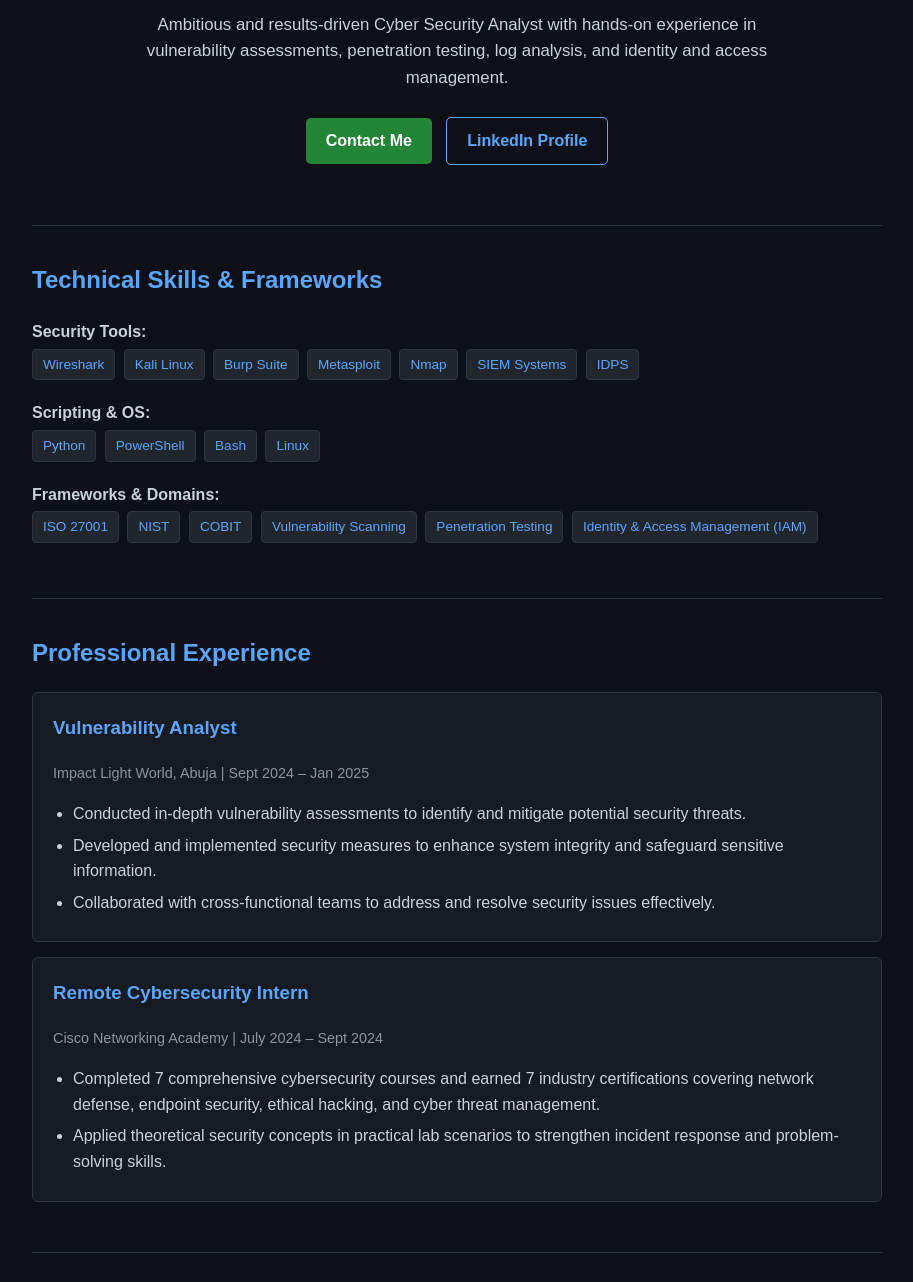
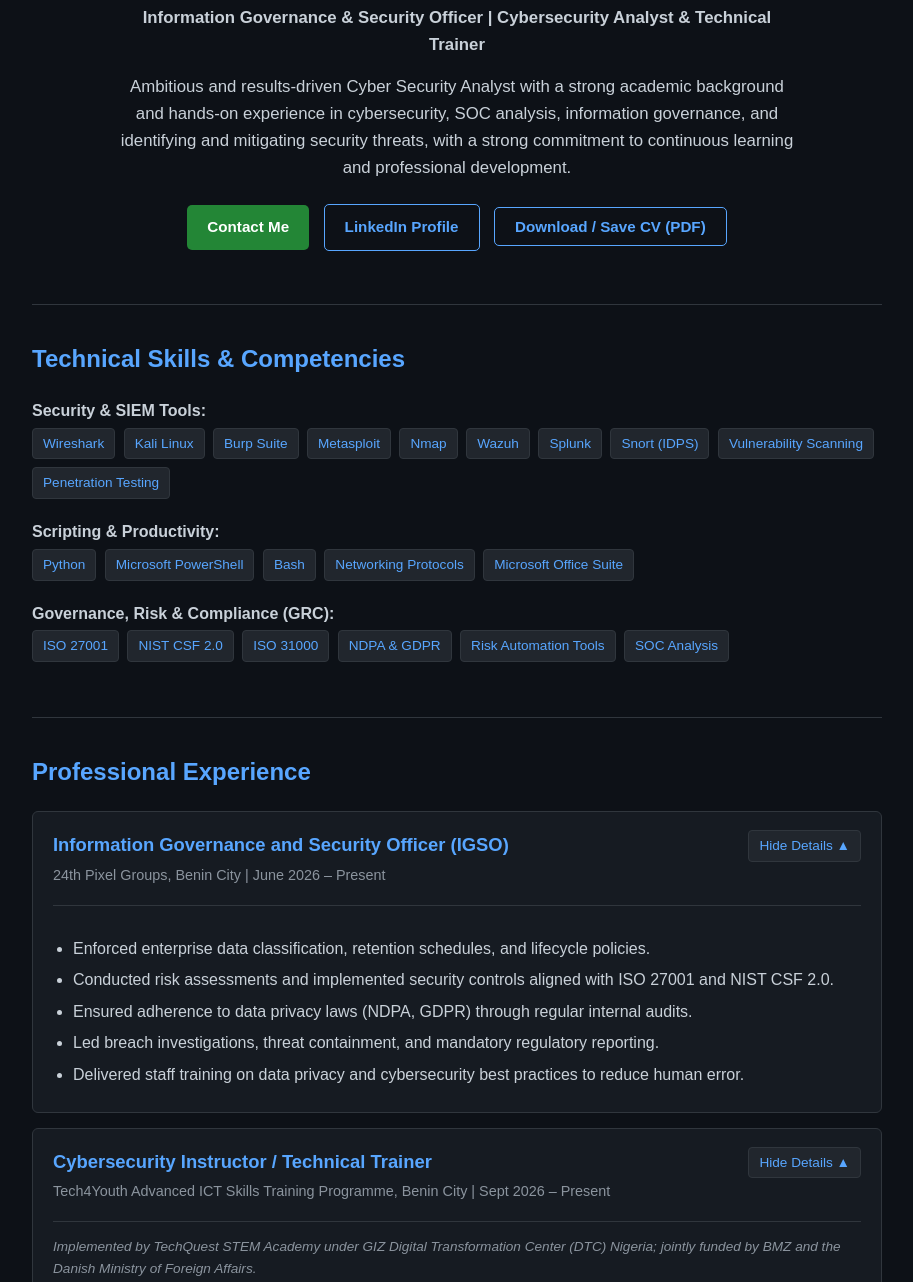
Before and after one commit to RichSticks/riches.github.io, a plain HTML site: page index.html in a window 1280 px wide. Shown: the part 193-1475 px from the top of the page, without its empty margins (183-1096 px from the left). Drawn offline with Linux system fonts and the light colour scheme.

Commit message:
Update index.html

```diff
--- a/index.html
+++ b/index.html
@@ -3,132 +3,196 @@
 <head>
     <meta charset="UTF-8">
     <meta name="viewport" content="width=device-width, initial-scale=1.0">
-    <title>Aigbiremhon Riches Ighodalo | Cybersecurity Analyst</title>
+    <title>Aigbiremhon Riches Ighodalo | Cybersecurity Analyst &amp; IGSO</title>
     <style>
+        html { scroll-behavior: smooth; }
         body { font-family: Arial, sans-serif; background-color: #0d1117; color: #c9d1d9; margin: 0; padding: 0; line-height: 1.6; }
-        .container { max-width: 850px; margin: 0 auto; padding: 40px 20px; }
+
+        /* Top Navigation Bar */
+        nav {
+            position: sticky;
+            top: 0;
+            background: rgba(13, 17, 23, 0.95);
+            backdrop-filter: blur(6px);
+            border-bottom: 1px solid #30363d;
+            z-index: 1000;
+            padding: 12px 20px;
+        }
+        .nav-container {
+            max-width: 850px;
+            margin: 0 auto;
+            display: flex;
+            justify-content: space-between;
+            align-items: center;
+            flex-wrap: wrap;
+            gap: 10px;
+        }
+        .nav-brand { color: #f0f6fc; font-weight: bold; font-size: 1rem; text-decoration: none; }
+        .nav-links { display: flex; gap: 18px; flex-wrap: wrap; }
+        .nav-links a { color: #c9d1d9; font-size: 0.9rem; text-decoration: none; transition: color 0.2s; }
+        .nav-links a:hover { color: #58a6ff; text-decoration: none; }
+
+        .container { max-width: 850px; margin: 0 auto; padding: 30px 20px 50px; }
         h1, h2, h3 { color: #58a6ff; margin-top: 0; }
-        .hero { text-align: center; padding: 50px 0; border-bottom: 1px solid #30363d; }
-        .hero p { max-width: 650px; margin: 15px auto; font-size: 1.05rem; }
-        .btn { display: inline-block; background: #238636; color: #ffffff; padding: 10px 20px; text-decoration: none; border-radius: 5px; margin: 10px 5px; font-weight: bold; }
+
+        /* Hero Section */
+        .hero { text-align: center; padding: 45px 0; border-bottom: 1px solid #30363d; }
+        .hero p { max-width: 680px; margin: 15px auto; font-size: 1.05rem; }
+        .btn { display: inline-block; background: #238636; color: #ffffff; padding: 10px 20px; text-decoration: none; border-radius: 5px; margin: 8px 5px; font-weight: bold; border: none; cursor: pointer; font-size: 0.95rem; }
+        .btn:hover { background: #2ea043; text-decoration: none; }
         .btn-outline { background: transparent; border: 1px solid #58a6ff; color: #58a6ff; }
-        .section { padding: 35px 0; border-bottom: 1px solid #30363d; }
-        .card { background: #161b22; padding: 20px; border-radius: 6px; margin-bottom: 15px; border: 1px solid #30363d; }
-        .meta { color: #8b949e; font-size: 0.9rem; margin-bottom: 10px; }
+        .btn-outline:hover { background: rgba(88, 166, 255, 0.1); }
+
+        .section { padding: 35px 0; border-bottom: 1px solid #30363d; scroll-margin-top: 55px; }
+
+        /* Collapsible Cards */
+        details.card {
+            background: #161b22;
+            padding: 18px 20px;
+            border-radius: 6px;
+            margin-bottom: 15px;
+            border: 1px solid #30363d;
+            transition: border-color 0.2s;
+        }
+        details.card:hover { border-color: #58a6ff; }
+        details.card summary {
+            list-style: none;
+            cursor: pointer;
+            display: flex;
+            justify-content: space-between;
+            align-items: flex-start;
+            gap: 15px;
+        }
+        details.card summary::-webkit-details-marker { display: none; }
+        .card-header h3 { margin-bottom: 4px; font-size: 1.15rem; }
+        .toggle-icon {
+            color: #58a6ff;
+            font-size: 0.85rem;
+            background: #21262d;
+            padding: 4px 10px;
+            border-radius: 4px;
+            border: 1px solid #30363d;
+            white-space: nowrap;
+            user-select: none;
+        }
+        details[open] .toggle-icon::after { content: "Hide Details ▲"; }
+        details:not([open]) .toggle-icon::after { content: "View Details ▼"; }
+        .card-body { margin-top: 14px; padding-top: 14px; border-top: 1px solid #30363d; }
+
+        .static-card { background: #161b22; padding: 20px; border-radius: 6px; margin-bottom: 15px; border: 1px solid #30363d; }
+        .meta { color: #8b949e; font-size: 0.9rem; margin-bottom: 4px; }
+        .sub-meta { color: #8b949e; font-size: 0.85rem; font-style: italic; margin-bottom: 10px; }
         ul { padding-left: 20px; margin-bottom: 0; }
         li { margin-bottom: 6px; }
         .tag { display: inline-block; background: #21262d; color: #58a6ff; padding: 4px 10px; border-radius: 4px; font-size: 0.85rem; margin: 4px 4px 4px 0; border: 1px solid #30363d; }
         a { color: #58a6ff; text-decoration: none; }
         a:hover { text-decoration: underline; }
+
+        /* Clean Print/PDF Styling */
+        @media print {
+            nav, .hero-buttons, .toggle-icon { display: none !important; }
+            body { background: #ffffff; color: #000000; }
+            .container { max-width: 100%; padding: 0; }
+            h1, h2, h3, a { color: #000000 !important; }
+            details.card, .static-card { background: #ffffff; border: 1px solid #cccccc; page-break-inside: avoid; }
+            .tag { background: #f0f0f0; color: #000000; border: 1px solid #cccccc; }
+            .meta, .sub-meta { color: #444444; }
+        }
     </style>
 </head>
 <body>
+
+    <!-- Top Navigation Bar -->
+    <nav>
+        <div class="nav-container">
+            <a href="#" class="nav-brand">Aigbiremhon Riches Ighodalo</a>
+            <div class="nav-links">
+                <a href="#skills">Skills</a>
+                <a href="#experience">Experience</a>
+                <a href="#projects">Projects</a>
+                <a href="#certifications">Certifications</a>
+                <a href="#contact">Contact</a>
+            </div>
+        </div>
+    </nav>
+
     <div class="container">
+        <!-- Hero Section -->
         <div class="hero">
             <h1>Aigbiremhon Riches Ighodalo</h1>
-            <p><strong>Cybersecurity Analyst | Vulnerability Assessment | Network Defense &amp; IAM</strong></p>
-            <p>Ambitious and results-driven Cyber Security Analyst with hands-on experience in vulnerability assessments, penetration testing, log analysis, and identity and access management.</p>
-            <div>
+            <p><strong>Information Governance &amp; Security Officer | Cybersecurity Analyst &amp; Technical Trainer</strong></p>
+            <p>Ambitious and results-driven Cyber Security Analyst with a strong academic background and hands-on experience in cybersecurity, SOC analysis, information governance, and identifying and mitigating security threats, with a strong commitment to continuous learning and professional development.</p>
+            <div class="hero-buttons">
                 <a href="mailto:richsticks10@gmail.com" class="btn">Contact Me</a>
                 <a href="https://linkedin.com" target="_blank" class="btn btn-outline">LinkedIn Profile</a>
+                <button onclick="downloadCV()" class="btn btn-outline">Download / Save CV (PDF)</button>
             </div>
         </div>
 
-        <div class="section">
-            <h2>Technical Skills &amp; Frameworks</h2>
-            <p><strong>Security Tools:</strong><br>
+        <!-- Technical Skills Section -->
+        <div class="section" id="skills">
+            <h2>Technical Skills &amp; Competencies</h2>
+            <p><strong>Security &amp; SIEM Tools:</strong><br>
                 <span class="tag">Wireshark</span>
                 <span class="tag">Kali Linux</span>
                 <span class="tag">Burp Suite</span>
                 <span class="tag">Metasploit</span>
                 <span class="tag">Nmap</span>
-                <span class="tag">SIEM Systems</span>
-                <span class="tag">IDPS</span>
-            </p>
-            <p><strong>Scripting &amp; OS:</strong><br>
-                <span class="tag">Python</span>
-                <span class="tag">PowerShell</span>
-                <span class="tag">Bash</span>
-                <span class="tag">Linux</span>
-            </p>
-            <p><strong>Frameworks &amp; Domains:</strong><br>
-                <span class="tag">ISO 27001</span>
-                <span class="tag">NIST</span>
-                <span class="tag">COBIT</span>
+                <span class="tag">Wazuh</span>
+                <span class="tag">Splunk</span>
+                <span class="tag">Snort (IDPS)</span>
                 <span class="tag">Vulnerability Scanning</span>
                 <span class="tag">Penetration Testing</span>
-                <span class="tag">Identity &amp; Access Management (IAM)</span>
+            </p>
+            <p><strong>Scripting &amp; Productivity:</strong><br>
+                <span class="tag">Python</span>
+                <span class="tag">Microsoft PowerShell</span>
+                <span class="tag">Bash</span>
+                <span class="tag">Networking Protocols</span>
+                <span class="tag">Microsoft Office Suite</span>
+            </p>
+            <p><strong>Governance, Risk &amp; Compliance (GRC):</strong><br>
+                <span class="tag">ISO 27001</span>
+                <span class="tag">NIST CSF 2.0</span>
+                <span class="tag">ISO 31000</span>
+                <span class="tag">NDPA &amp; GDPR</span>
+                <span class="tag">Risk Automation Tools</span>
+                <span class="tag">SOC Analysis</span>
             </p>
         </div>
 
-        <div class="section">
+        <!-- Professional Experience Section -->
+        <div class="section" id="experience">
             <h2>Professional Experience</h2>
-            <div class="card">
-                <h3>Vulnerability Analyst</h3>
-                <div class="meta">Impact Light World, Abuja | Sept 2024 – Jan 2025</div>
-                <ul>
-                    <li>Conducted in-depth vulnerability assessments to identify and mitigate potential security threats.</li>
-                    <li>Developed and implemented security measures to enhance system integrity and safeguard sensitive information.</li>
-                    <li>Collaborated with cross-functional teams to address and resolve security issues effectively.</li>
-                </ul>
-            </div>
 
-            <div class="card">
-                <h3>Remote Cybersecurity Intern</h3>
-                <div class="meta">Cisco Networking Academy | July 2024 – Sept 2024</div>
-                <ul>
-                    <li>Completed 7 comprehensive cybersecurity courses and earned 7 industry certifications covering network defense, endpoint security, ethical hacking, and cyber threat management.</li>
-                    <li>Applied theoretical security concepts in practical lab scenarios to strengthen incident response and problem-solving skills.</li>
-                </ul>
-            </div>
-        </div>
+            <details class="card" open>
+                <summary>
+                    <div class="card-header">
+                        <h3>Information Governance and Security Officer (IGSO)</h3>
+                        <div class="meta">24th Pixel Groups, Benin City | June 2026 – Present</div>
+                    </div>
+                    <span class="toggle-icon"></span>
+                </summary>
+                <div class="card-body">
+                    <ul>
+                        <li>Enforced enterprise data classification, retention schedules, and lifecycle policies.</li>
+                        <li>Conducted risk assessments and implemented security controls aligned with ISO 27001 and NIST CSF 2.0.</li>
+                        <li>Ensured adherence to data privacy laws (NDPA, GDPR) through regular internal audits.</li>
+                        <li>Led breach investigations, threat containment, and mandatory regulatory reporting.</li>
+                        <li>Delivered staff training on data privacy and cybersecurity best practices to reduce human error.</li>
+                    </ul>
+                </div>
+            </details>
 
-        <div class="section">
-            <h2>Practical Simulations &amp; Projects</h2>
-            <div class="card">
-                <h3>Tata Cybersecurity Security Analyst Job Simulation (Forage)</h3>
-                <div class="meta">July 2025</div>
-                <p>Focused on Identity and Access Management (IAM) principles for Tata Consultancy Services. Delivered technical documentation and presentations aligning IAM best practices with business objectives.</p>
-            </div>
-
-            <div class="card">
-                <h3>Deloitte Australia Cyber Job Simulation (Forage)</h3>
-                <div class="meta">June 2025</div>
-                <p>Analyzed web activity logs during a simulated security breach to identify suspicious user behavior and support client incident response.</p>
-            </div>
-
-            <div class="card">
-                <h3>Mastercard Cybersecurity Virtual Experience (Forage)</h3>
-                <div class="meta">June 2025</div>
-                <p>Served on the Security Awareness Team to identify phishing threats, evaluate organizational risk areas, and design targeted security training procedures.</p>
-            </div>
-        </div>
-
-        <div class="section">
-            <h2>Licenses &amp; Certifications</h2>
-            <div class="card">
-                <ul>
-                    <li><strong>IT and Network Support</strong> – Cisco Networking Academy (2025)</li>
-                    <li><strong>Cisco Junior Cybersecurity Analyst Path</strong> – Cisco Networking Academy (2024)</li>
-                    <li><strong>Cyber Threat Management</strong> – Cisco Networking Academy (2024)</li>
-                    <li><strong>Network Defense</strong> – Cisco Networking Academy (2024)</li>
-                    <li><strong>Ethical Hacking</strong> – Cisco Networking Academy (2024)</li>
-                    <li><strong>Endpoint Security</strong> – Cisco Networking Academy (2024)</li>
-                    <li><strong>Introduction to Cybersecurity</strong> – Cisco Networking Academy (2024)</li>
-                </ul>
-            </div>
-            <p class="meta"><strong>Education:</strong> B.Sc. Educational Management, University of Benin (2017 – 2023) | <strong>Volunteering:</strong> Cybersecurity Talk Show Guest, Edo Broadcasting Service (EBS Radio, Oct 2024)</p>
-        </div>
-
-        <div class="section" style="border: none; text-align: center;">
-            <h2>Get In Touch</h2>
-            <p>Based in Benin City, Nigeria | Available for Remote &amp; On-site Roles</p>
-            <p>
-                <a href="mailto:richsticks10@gmail.com">richsticks10@gmail.com</a> |
-                <a href="tel:+2348149205729">+234 814 920 5729</a> |
-                <a href="https://linkedin.com" target="_blank">LinkedIn</a>
-            </p>
-        </div>
-    </div>
-</body>
-</html>
+            <details class="card" open>
+                <summary>
+                    <div class="card-header">
+                        <h3>Cybersecurity Instructor / Technical Trainer</h3>
+                        <div class="meta">Tech4Youth Advanced ICT Skills Training Programme, Benin City | Sept 2026 – Present</div>
+                    </div>
+                    <span class="toggle-icon"></span>
+                </summary>
+                <div class="card-body">
+                    <div class="sub-meta">Implemented by TechQuest STEM Academy under GIZ Digital Transformation Center (DTC) Nigeria; jointly funded by BMZ and the Danish Ministry of Foreign Affairs.</div>
+                    <ul>
+                        <li>Deliver structured, practical cybersecurity training to young professionals covering cybersecurity fundamentals, network defense, threat detection, vulnerability management, and security operations.</li>
```
